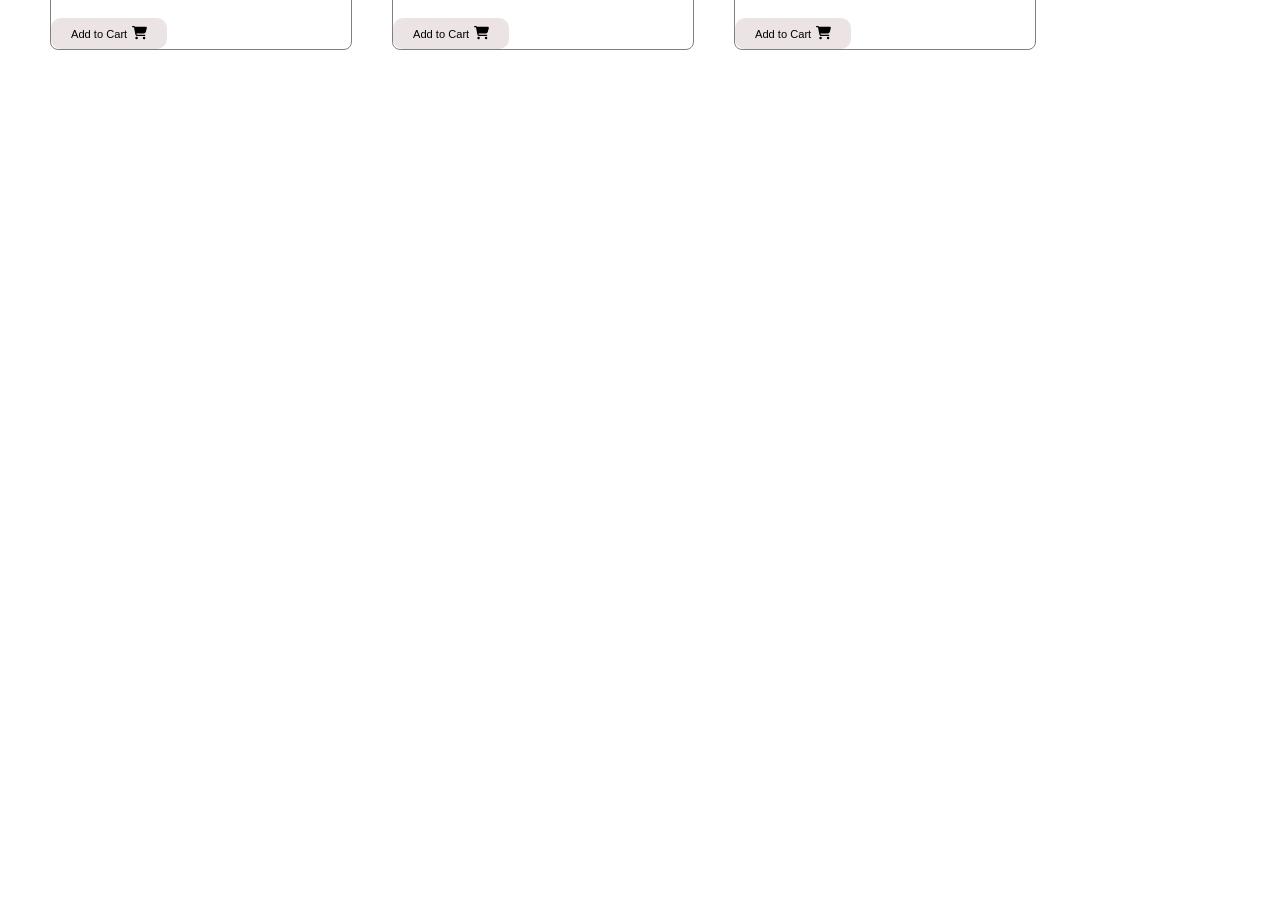
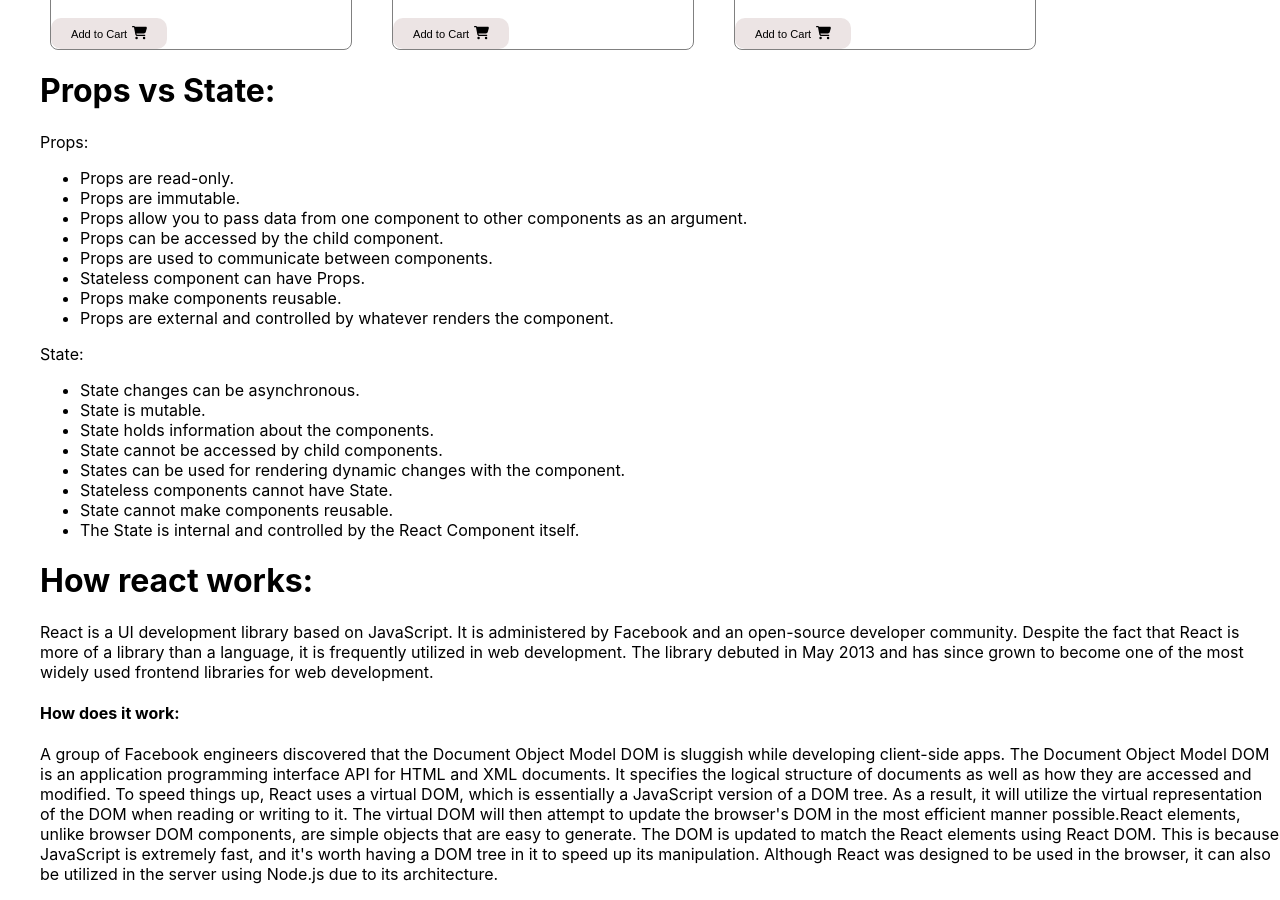
Before and after one commit to tanianasrin1/Luck-One-a8, a React (Create React App) app: page / in a window 1280 px wide. Shown: the part 2200-3100 px from the top of the page. Before the commit the page ends 2250 px from the top, so only its background shows below. Built offline with nearby package versions, Linux system fonts and the light colour scheme.

Commit message:
thoery part fixed

```diff
--- a/src/App.js
+++ b/src/App.js
@@ -1,12 +1,16 @@
 import './App.css';
 import Products from './components/Products/Products';
 import Shopping from './components/Shopping/Shopping';
+import Theory from './components/Theory/Theory';
+import Theory1 from './components/Theory1/Theory1';
 
 function App() {
   return (
     <div >
        <Shopping></Shopping>
        <Products></Products>
+       <Theory></Theory>
+       <Theory1></Theory1>
     </div>
   );
 }
--- /dev/null
+++ b/src/components/Theory/Theory.css
@@ -0,0 +1,3 @@
+.theory-details{
+    margin-left: 40px;
+}
--- /dev/null
+++ b/src/components/Theory/Theory.js
@@ -0,0 +1,39 @@
+import React from 'react';
+import './Theory.css'
+
+const Theory = () => {
+    return (
+        <div className='theory-details'>
+            <h1> Props vs  State:</h1>
+            <div>
+                <p>Props:</p>
+                <ul>
+                    <li>Props are read-only.</li>
+                    <li>Props are immutable.</li>
+                    <li>Props allow you to pass data from one component to other components as an argument.</li>
+                    <li>Props can be accessed by the child component.</li>
+                    <li>Props are used to communicate between components.</li>
+                    <li>Stateless component can have Props.</li>
+                    <li>Props make components reusable.</li>
+                    <li>Props are external and controlled by whatever renders the component.</li>
+                </ul>
+            </div>
+
+            <div>
+                <p>State:</p>
+                <ul>
+                    <li>State changes can be asynchronous.</li>
+                    <li>State is mutable.</li>
+                    <li>State holds information about the components.</li>
+                    <li>State cannot be accessed by child components.</li>
+                    <li>States can be used for rendering dynamic changes with the component.</li>
+                    <li>Stateless components cannot have State.</li>
+                    <li>State cannot make components reusable.</li>
+                    <li>The State is internal and controlled by the React Component itself.</li>
+                </ul>
+            </div>
+        </div>
+    );
+};
+
+export default Theory;
--- /dev/null
+++ b/src/components/Theory1/Theory1.css
@@ -0,0 +1,3 @@
+.details{
+    margin-left: 40px;
+}
--- /dev/null
+++ b/src/components/Theory1/Theory1.js
@@ -0,0 +1,19 @@
+import React from 'react';
+import './Theory1.css'
+
+const Theory1 = () => {
+    return (
+        <div className='details'>
+            <h1>How react works:</h1>
+            <p>
+            React is a UI development library based on JavaScript. It is administered by Facebook and an open-source developer community. Despite the fact that React is more of a library than a language, it is frequently utilized in web development. The library debuted in May 2013 and has since grown to become one of the most widely used frontend libraries for web development.
+            </p>
+            <div>
+                <h4>How does it work: </h4>
+                <p>A group of Facebook engineers discovered that the Document Object Model DOM is sluggish while developing client-side apps. The Document Object Model DOM is an application programming interface API for HTML and XML documents. It specifies the logical structure of documents as well as how they are accessed and modified. To speed things up, React uses a virtual DOM, which is essentially a JavaScript version of a DOM tree. As a result, it will utilize the virtual representation of the DOM when reading or writing to it. The virtual DOM will then attempt to update the browser's DOM in the most efficient manner possible.React elements, unlike browser DOM components, are simple objects that are easy to generate. The DOM is updated to match the React elements using React DOM. This is because JavaScript is extremely fast, and it's worth having a DOM tree in it to speed up its manipulation. Although React was designed to be used in the browser, it can also be utilized in the server using Node.js due to its architecture.</p>
+            </div>
+        </div>
+    );
+};
+
+export default Theory1;
```
